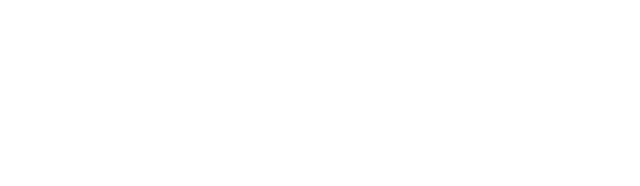
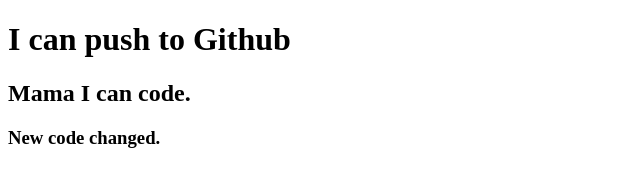
Before and after one commit to mohima-mimino11/my-second-repo, a plain HTML site: page index.html in a window 1280 px wide. Shown: the whole page, without its empty margins (0-640 px from the left). Drawn offline with Linux system fonts and the light colour scheme.

Commit message:
added headers

```diff
--- a/index.html
+++ b/index.html
@@ -7,6 +7,8 @@
     <title>My Second Github Repo</title>
 </head>
 <body>
-
+    <h1>I can push to Github</h1>
+    <h2>Mama I can code.</h2>
+    <h3>New code changed.</h3>
 </body>
 </html>
```
